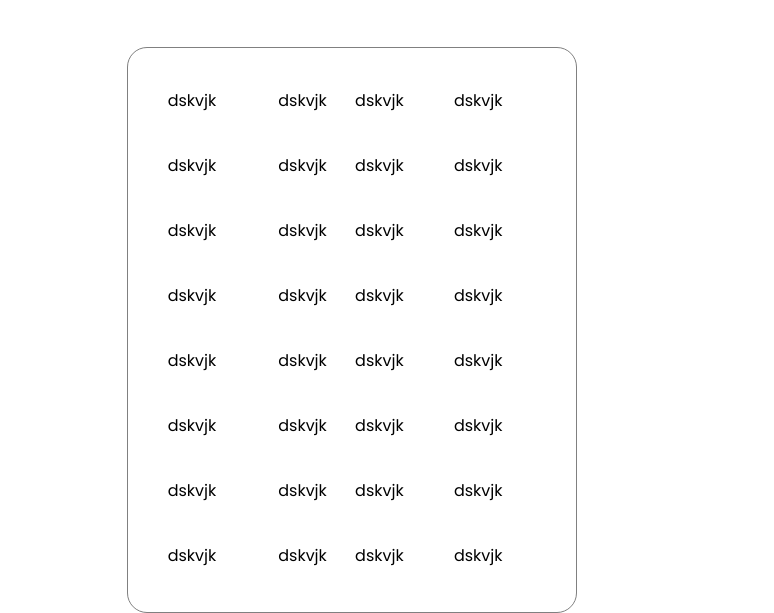
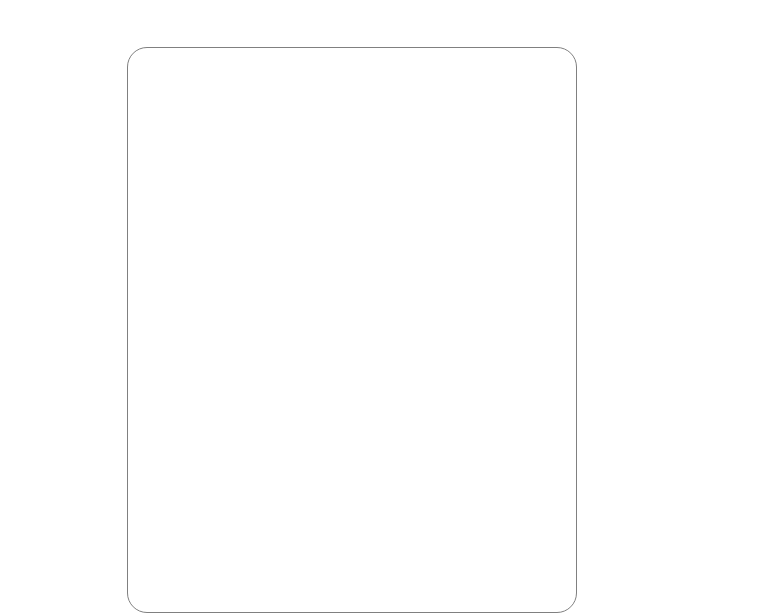
Before and after one commit to AkhilReddyGundla/code, a plain HTML site: page index.html in a window 1280 px wide. Shown: the part 347-960 px from the top of the page, 0-774 px from the left. Drawn offline with Linux system fonts and the light colour scheme.

Commit message:
all done

```diff
--- a/index.html
+++ b/index.html
@@ -52,52 +52,52 @@
         <div class="middle-part">
           <div class="future-temp">
             <div class="day1">
-              <div class="date1">dskvjk</div>
-              <div class="icon1">dskvjk</div>
-              <div class="weather1">dskvjk</div>
-              <div class="day-temp1">dskvjk</div>
+              <div class="date1"></div>
+              <div class="icon1"></div>
+              <div class="weather1"></div>
+              <div class="day-temp1"></div>
             </div>
             <div class="day2">
-              <div class="date2">dskvjk</div>
-              <div class="icon2">dskvjk</div>
-              <div class="weather2">dskvjk</div>
-              <div class="day-temp2">dskvjk</div>
+              <div class="date2"></div>
+              <div class="icon2"></div>
+              <div class="weather2"></div>
+              <div class="day-temp2"></div>
             </div>
             <div class="day3">
-              <div class="date3">dskvjk</div>
-              <div class="icon3">dskvjk</div>
-              <div class="weather3">dskvjk</div>
-              <div class="day-temp3">dskvjk</div>
+              <div class="date3"></div>
+              <div class="icon3"></div>
+              <div class="weather3"></div>
+              <div class="day-temp3"></div>
             </div>
             <div class="day4">
-              <div class="date4">dskvjk</div>
-              <div class="icon4">dskvjk</div>
-              <div class="weather4">dskvjk</div>
-              <div class="day-temp4">dskvjk</div>
+              <div class="date4"></div>
+              <div class="icon4"></div>
+              <div class="weather4"></div>
+              <div class="day-temp4"></div>
             </div>
             <div class="day5">
-              <div class="date5">dskvjk</div>
-              <div class="icon5">dskvjk</div>
-              <div class="weather5">dskvjk</div>
-              <div class="day-temp5">dskvjk</div>
+              <div class="date5"></div>
+              <div class="icon5"></div>
+              <div class="weather5"></div>
+              <div class="day-temp5"></div>
             </div>
             <div class="day6">
-              <div class="date6">dskvjk</div>
-              <div class="icon6">dskvjk</div>
-              <div class="weather6">dskvjk</div>
-              <div class="day-temp6">dskvjk</div>
+              <div class="date6"></div>
+              <div class="icon6"></div>
+              <div class="weather6"></div>
+              <div class="day-temp6"></div>
             </div>
             <div class="day7">
-              <div class="date7">dskvjk</div>
-              <div class="icon7">dskvjk</div>
-              <div class="weather7">dskvjk</div>
-              <div class="day-temp7">dskvjk</div>
+              <div class="date7"></div>
+              <div class="icon7"></div>
+              <div class="weather7"></div>
+              <div class="day-temp7"></div>
             </div>
             <div class="day8">
-              <div class="date8">dskvjk</div>
-              <div class="icon8">dskvjk</div>
-              <div class="weather8">dskvjk</div>
-              <div class="day-temp8">dskvjk</div>
+              <div class="date8"></div>
+              <div class="icon8"></div>
+              <div class="weather8"></div>
+              <div class="day-temp8"></div>
             </div>
           </div>
           <div class="other-details">
```
